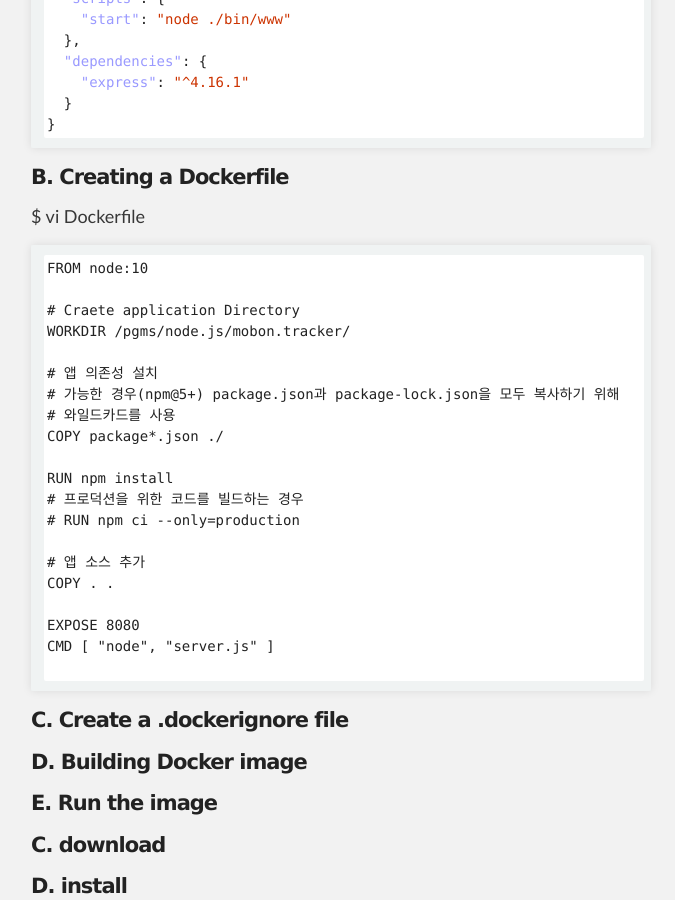
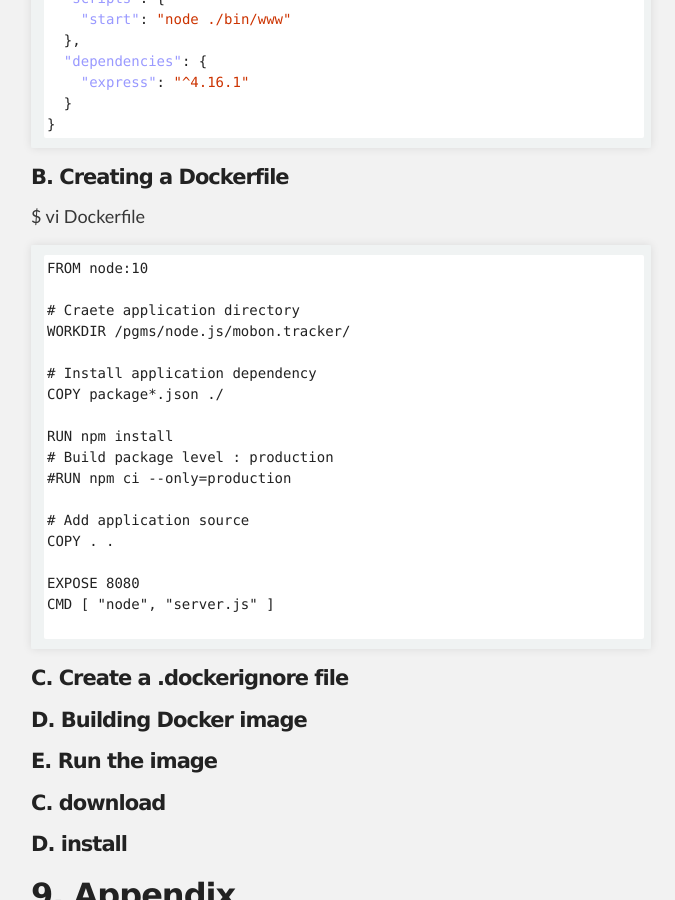
Before and after one commit to unlimited9/unlimited9.github.com, a Jekyll site: the page built from reference.notes/TA/node.js/dockerizing.md, in a window 1280 px wide and 900 px high, scrolled down 829 px. Shown: the whole window, without its empty margins (299-974 px from the left). Built offline with Jekyll 4.4.1, drawn with Linux system fonts in a browser that asks for light colours; our own code applies the rules of GitHub Pages for plain Markdown files.

Commit message:
Update dockerizing.md

````diff
--- a/reference.notes/TA/node.js/dockerizing.md
+++ b/reference.notes/TA/node.js/dockerizing.md
@@ -33,19 +33,17 @@ $ vi Dockerfile
 ```
 FROM node:10
 
-# Craete application Directory
+# Craete application directory
 WORKDIR /pgms/node.js/mobon.tracker/
 
-# 앱 의존성 설치
-# 가능한 경우(npm@5+) package.json과 package-lock.json을 모두 복사하기 위해
-# 와일드카드를 사용
+# Install application dependency
 COPY package*.json ./
 
 RUN npm install
-# 프로덕션을 위한 코드를 빌드하는 경우
-# RUN npm ci --only=production
+# Build package level : production
+#RUN npm ci --only=production
 
-# 앱 소스 추가
+# Add application source
 COPY . .
 
 EXPOSE 8080
````
